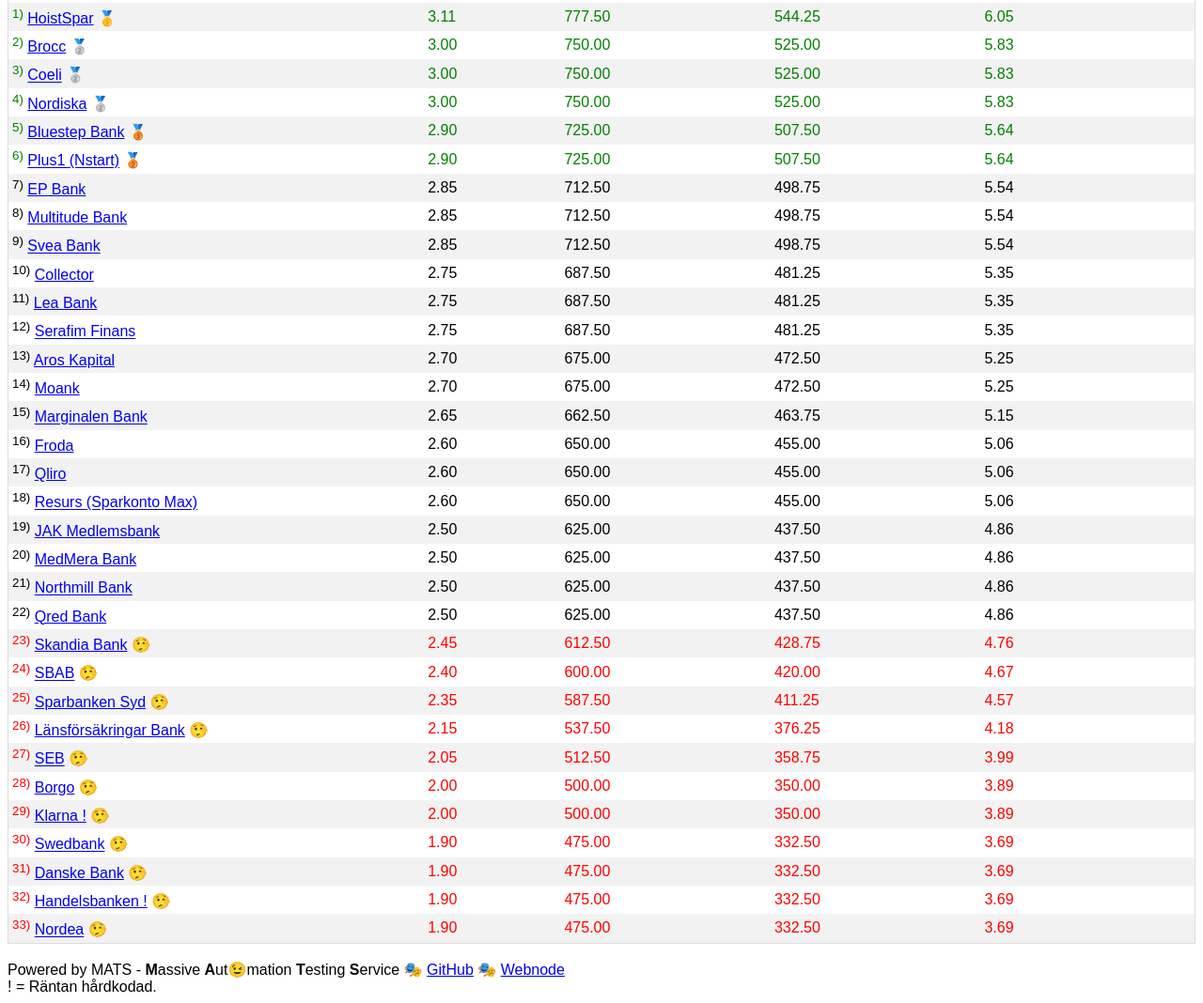
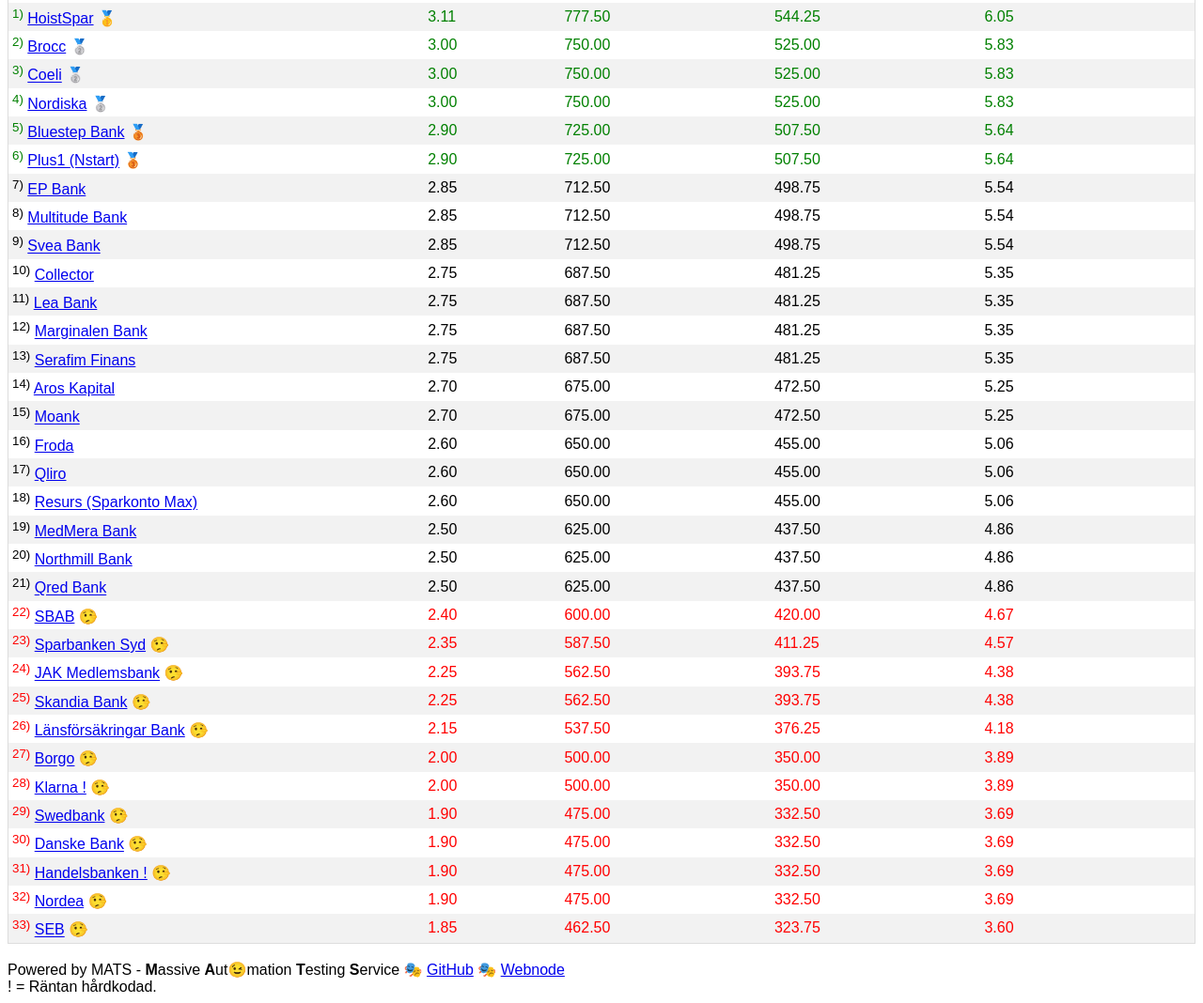
Before and after one commit to MattClayton3/Sparguiden, a website: page index.html in a window 1280 px wide. Shown: the part 151-1219 px from the top of the page at 94% size. Drawn offline with Linux system fonts and the light colour scheme.

```diff
--- a/index.html
+++ b/index.html
@@ -20,7 +20,7 @@
 </style>
 </head>
 <body>
-<h2><span style='font-size:30px;'>&#128200;</span> Sparguiden 2025-06-24_19-25-38</h2>
+<h2><span style='font-size:30px;'>&#128200;</span> Sparguiden 2025-06-26_20-12-45</h2>
 <p>Bästa fasträntekontot just nu. Listan tas fram 2 gånger per dag, morgon och kväll, måndag - fredag.</p>
 <div style="overflow-x:auto;">
   <table>
@@ -109,32 +109,32 @@
     <td style="color:black"> 5.35 </td>
   </tr>
   <tr>
-    <td style="color:black"> <sup>12)</sup> <a href="https://serafimfinans.se/spara" target="_blank">Serafim Finans</a>  </td>
+    <td style="color:black"> <sup>12)</sup> <a href="https://www.marginalen.se/privat/banktjanster/spara/fastrantekonto/" target="_blank">Marginalen Bank</a>  </td>
     <td style="color:black"> 2.75 </td>
     <td style="color:black"> 687.50 </td>
     <td style="color:black"> 481.25 </td>
     <td style="color:black"> 5.35 </td>
   </tr>
   <tr>
-    <td style="color:black"> <sup>13)</sup> <a href="https://www.aroskapital.se/tjanster/spara/" target="_blank">Aros Kapital</a>  </td>
+    <td style="color:black"> <sup>13)</sup> <a href="https://serafimfinans.se/spara" target="_blank">Serafim Finans</a>  </td>
+    <td style="color:black"> 2.75 </td>
+    <td style="color:black"> 687.50 </td>
+    <td style="color:black"> 481.25 </td>
+    <td style="color:black"> 5.35 </td>
+  </tr>
+  <tr>
+    <td style="color:black"> <sup>14)</sup> <a href="https://www.aroskapital.se/tjanster/spara/" target="_blank">Aros Kapital</a>  </td>
     <td style="color:black"> 2.70 </td>
     <td style="color:black"> 675.00 </td>
     <td style="color:black"> 472.50 </td>
     <td style="color:black"> 5.25 </td>
   </tr>
   <tr>
-    <td style="color:black"> <sup>14)</sup> <a href="https://www.moank.se/spara-pengar" target="_blank">Moank</a>  </td>
+    <td style="color:black"> <sup>15)</sup> <a href="https://www.moank.se/spara-pengar" target="_blank">Moank</a>  </td>
     <td style="color:black"> 2.70 </td>
     <td style="color:black"> 675.00 </td>
     <td style="color:black"> 472.50 </td>
     <td style="color:black"> 5.25 </td>
-  </tr>
-  <tr>
-    <td style="color:black"> <sup>15)</sup> <a href="https://www.marginalen.se/privat/banktjanster/spara/fastrantekonto/" target="_blank">Marginalen Bank</a>  </td>
-    <td style="color:black"> 2.65 </td>
-    <td style="color:black"> 662.50 </td>
-    <td style="color:black"> 463.75 </td>
-    <td style="color:black"> 5.15 </td>
   </tr>
   <tr>
     <td style="color:black"> <sup>16)</sup> <a href="https://www.froda.se/sparkonto" target="_blank">Froda</a>  </td>
@@ -158,53 +158,53 @@
     <td style="color:black"> 5.06 </td>
   </tr>
   <tr>
-    <td style="color:black"> <sup>19)</sup> <a href="https://www.jak.se/vardagstjanster/spara-placera/" target="_blank">JAK Medlemsbank</a>  </td>
+    <td style="color:black"> <sup>19)</sup> <a href="https://medmerabank.se/spara/fastrantekonto" target="_blank">MedMera Bank</a>  </td>
     <td style="color:black"> 2.50 </td>
     <td style="color:black"> 625.00 </td>
     <td style="color:black"> 437.50 </td>
     <td style="color:black"> 4.86 </td>
   </tr>
   <tr>
-    <td style="color:black"> <sup>20)</sup> <a href="https://medmerabank.se/spara/fastrantekonto" target="_blank">MedMera Bank</a>  </td>
+    <td style="color:black"> <sup>20)</sup> <a href="https://www.northmill.com/se/spara/fastrantekonto/" target="_blank">Northmill Bank</a>  </td>
     <td style="color:black"> 2.50 </td>
     <td style="color:black"> 625.00 </td>
     <td style="color:black"> 437.50 </td>
     <td style="color:black"> 4.86 </td>
   </tr>
   <tr>
-    <td style="color:black"> <sup>21)</sup> <a href="https://www.northmill.com/se/spara/fastrantekonto/" target="_blank">Northmill Bank</a>  </td>
+    <td style="color:black"> <sup>21)</sup> <a href="https://www.qred.se/sparkonto" target="_blank">Qred Bank</a>  </td>
     <td style="color:black"> 2.50 </td>
     <td style="color:black"> 625.00 </td>
     <td style="color:black"> 437.50 </td>
     <td style="color:black"> 4.86 </td>
   </tr>
   <tr>
-    <td style="color:black"> <sup>22)</sup> <a href="https://www.qred.se/sparkonto" target="_blank">Qred Bank</a>  </td>
-    <td style="color:black"> 2.50 </td>
-    <td style="color:black"> 625.00 </td>
-    <td style="color:black"> 437.50 </td>
-    <td style="color:black"> 4.86 </td>
-  </tr>
-  <tr>
-    <td style="color:red"> <sup>23)</sup> <a href="https://www.skandia.se/vardagstjanster/konton-kort/fastrantekonto/" target="_blank">Skandia Bank</a> &#129317; </td>
-    <td style="color:red"> 2.45 </td>
-    <td style="color:red"> 612.50 </td>
-    <td style="color:red"> 428.75 </td>
-    <td style="color:red"> 4.76 </td>
-  </tr>
-  <tr>
-    <td style="color:red"> <sup>24)</sup> <a href="https://www.sbab.se/1/privat/spara/sparkonto/fastrantekonto.html?content=second" target="_blank">SBAB</a> &#129317; </td>
+    <td style="color:red"> <sup>22)</sup> <a href="https://www.sbab.se/1/privat/spara/sparkonto/fastrantekonto.html?content=second" target="_blank">SBAB</a> &#129317; </td>
     <td style="color:red"> 2.40 </td>
     <td style="color:red"> 600.00 </td>
     <td style="color:red"> 420.00 </td>
     <td style="color:red"> 4.67 </td>
   </tr>
   <tr>
-    <td style="color:red"> <sup>25)</sup> <a href="https://www.sparbankensyd.se/sv/privat/spara-placera-forsakra/spara/sparkonto" target="_blank">Sparbanken Syd</a> &#129317; </td>
+    <td style="color:red"> <sup>23)</sup> <a href="https://www.sparbankensyd.se/sv/privat/spara-placera-forsakra/spara/sparkonto" target="_blank">Sparbanken Syd</a> &#129317; </td>
     <td style="color:red"> 2.35 </td>
     <td style="color:red"> 587.50 </td>
     <td style="color:red"> 411.25 </td>
     <td style="color:red"> 4.57 </td>
+  </tr>
+  <tr>
+    <td style="color:red"> <sup>24)</sup> <a href="https://www.jak.se/vardagstjanster/spara-placera/" target="_blank">JAK Medlemsbank</a> &#129317; </td>
+    <td style="color:red"> 2.25 </td>
+    <td style="color:red"> 562.50 </td>
+    <td style="color:red"> 393.75 </td>
+    <td style="color:red"> 4.38 </td>
+  </tr>
+  <tr>
+    <td style="color:red"> <sup>25)</sup> <a href="https://www.skandia.se/vardagstjanster/konton-kort/fastrantekonto/" target="_blank">Skandia Bank</a> &#129317; </td>
+    <td style="color:red"> 2.25 </td>
+    <td style="color:red"> 562.50 </td>
+    <td style="color:red"> 393.75 </td>
+    <td style="color:red"> 4.38 </td>
   </tr>
   <tr>
     <td style="color:red"> <sup>26)</sup> <a href="https://www.lansforsakringar.se/stockholm/privat/bank/bli-bankkund/aktuella-rantor-och-priser/" target="_blank">Länsförsäkringar Bank</a> &#129317; </td>
@@ -214,53 +214,53 @@
     <td style="color:red"> 4.18 </td>
   </tr>
   <tr>
-    <td style="color:red"> <sup>27)</sup> <a href="https://seb.se/privat/spara-och-investera/sparkonto-och-depa/placeringskonto?icmp=sebsep_enklaspar_rb_x_placeringskonto#sparkonto" target="_blank">SEB</a> &#129317; </td>
-    <td style="color:red"> 2.05 </td>
-    <td style="color:red"> 512.50 </td>
-    <td style="color:red"> 358.75 </td>
-    <td style="color:red"> 3.99 </td>
-  </tr>
-  <tr>
-    <td style="color:red"> <sup>28)</sup> <a href="https://www.borgohypotek.se/sparkonto#privatpersoner" target="_blank">Borgo</a> &#129317; </td>
+    <td style="color:red"> <sup>27)</sup> <a href="https://www.borgohypotek.se/sparkonto#privatpersoner" target="_blank">Borgo</a> &#129317; </td>
     <td style="color:red"> 2.00 </td>
     <td style="color:red"> 500.00 </td>
     <td style="color:red"> 350.00 </td>
     <td style="color:red"> 3.89 </td>
   </tr>
   <tr>
-    <td style="color:red"> <sup>29)</sup> <a href="https://www.klarna.com/se/fastkonto/" target="_blank">Klarna !</a> &#129317; </td>
+    <td style="color:red"> <sup>28)</sup> <a href="https://www.klarna.com/se/fastkonto/" target="_blank">Klarna !</a> &#129317; </td>
     <td style="color:red"> 2.00 </td>
     <td style="color:red"> 500.00 </td>
     <td style="color:red"> 350.00 </td>
     <td style="color:red"> 3.89 </td>
   </tr>
   <tr>
-    <td style="color:red"> <sup>30)</sup> <a href="https://www.swedbank.se/privat/spara-och-placera/sparkonton/fastrantekonto.html" target="_blank">Swedbank</a> &#129317; </td>
+    <td style="color:red"> <sup>29)</sup> <a href="https://www.swedbank.se/privat/spara-och-placera/sparkonton/fastrantekonto.html" target="_blank">Swedbank</a> &#129317; </td>
     <td style="color:red"> 1.90  </td>
     <td style="color:red"> 475.00 </td>
     <td style="color:red"> 332.50 </td>
     <td style="color:red"> 3.69 </td>
   </tr>
   <tr>
-    <td style="color:red"> <sup>31)</sup> <a href="https://danskebank.se/privat/produkter/spara-och-placera/sparkonton/fastranteplacering" target="_blank">Danske Bank</a> &#129317; </td>
+    <td style="color:red"> <sup>30)</sup> <a href="https://danskebank.se/privat/produkter/spara-och-placera/sparkonton/fastranteplacering" target="_blank">Danske Bank</a> &#129317; </td>
     <td style="color:red"> 1.90 </td>
     <td style="color:red"> 475.00 </td>
     <td style="color:red"> 332.50 </td>
     <td style="color:red"> 3.69 </td>
   </tr>
   <tr>
-    <td style="color:red"> <sup>32)</sup> <a href="https://www.handelsbanken.se/sv/privat/vardagstjanster/konton-och-betalningar/placeringskonto-privat" target="_blank">Handelsbanken !</a> &#129317; </td>
+    <td style="color:red"> <sup>31)</sup> <a href="https://www.handelsbanken.se/sv/privat/vardagstjanster/konton-och-betalningar/placeringskonto-privat" target="_blank">Handelsbanken !</a> &#129317; </td>
     <td style="color:red"> 1.90 </td>
     <td style="color:red"> 475.00 </td>
     <td style="color:red"> 332.50 </td>
     <td style="color:red"> 3.69 </td>
   </tr>
   <tr>
-    <td style="color:red"> <sup>33)</sup> <a href="https://www.nordea.se/privat/produkter/spara-investera/sparkonton/fastrantekonto.html" target="_blank">Nordea</a> &#129317; </td>
+    <td style="color:red"> <sup>32)</sup> <a href="https://www.nordea.se/privat/produkter/spara-investera/sparkonton/fastrantekonto.html" target="_blank">Nordea</a> &#129317; </td>
     <td style="color:red"> 1.90 </td>
     <td style="color:red"> 475.00 </td>
     <td style="color:red"> 332.50 </td>
     <td style="color:red"> 3.69 </td>
+  </tr>
+  <tr>
+    <td style="color:red"> <sup>33)</sup> <a href="https://seb.se/privat/spara-och-investera/sparkonto-och-depa/placeringskonto?icmp=sebsep_enklaspar_rb_x_placeringskonto#sparkonto" target="_blank">SEB</a> &#129317; </td>
+    <td style="color:red"> 1.85 </td>
+    <td style="color:red"> 462.50 </td>
+    <td style="color:red"> 323.75 </td>
+    <td style="color:red"> 3.60 </td>
   </tr>
   </table>
 </div>
```
Also changed, not shown: tests/ranta2.spec.ts (+5 -5 lines).
